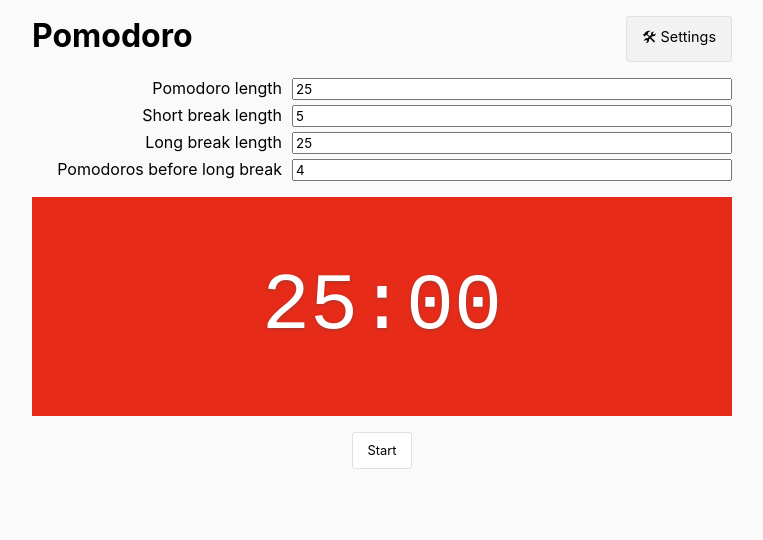
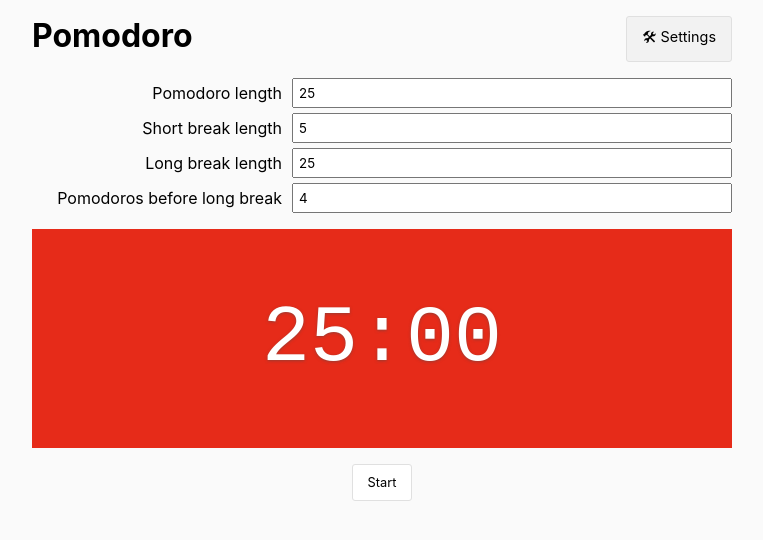
Before and after one commit to adriangoransson/pomodoro, a Vue app: page / in a window 1280 px wide. Both pictures are taken after a click on the button "🛠 Settings". Shown: the top 540 px of the page, without its empty margins (258-1021 px from the left). Built offline with nearby package versions, Linux system fonts and the light colour scheme.

Commit message:
Form field padding

```diff
--- a/src/components/Settings.vue
+++ b/src/components/Settings.vue
@@ -110,7 +110,7 @@ export default {
   .form-field {
     margin-top: 5px;
     display: flex;
-    align-items: flex-start;
+    align-items: center;
   }
 
   .form-field label {
@@ -122,5 +122,6 @@ export default {
 
   .form-field input {
     flex: 1 0 100px;
+    padding: 5px;
   }
 </style>
```
